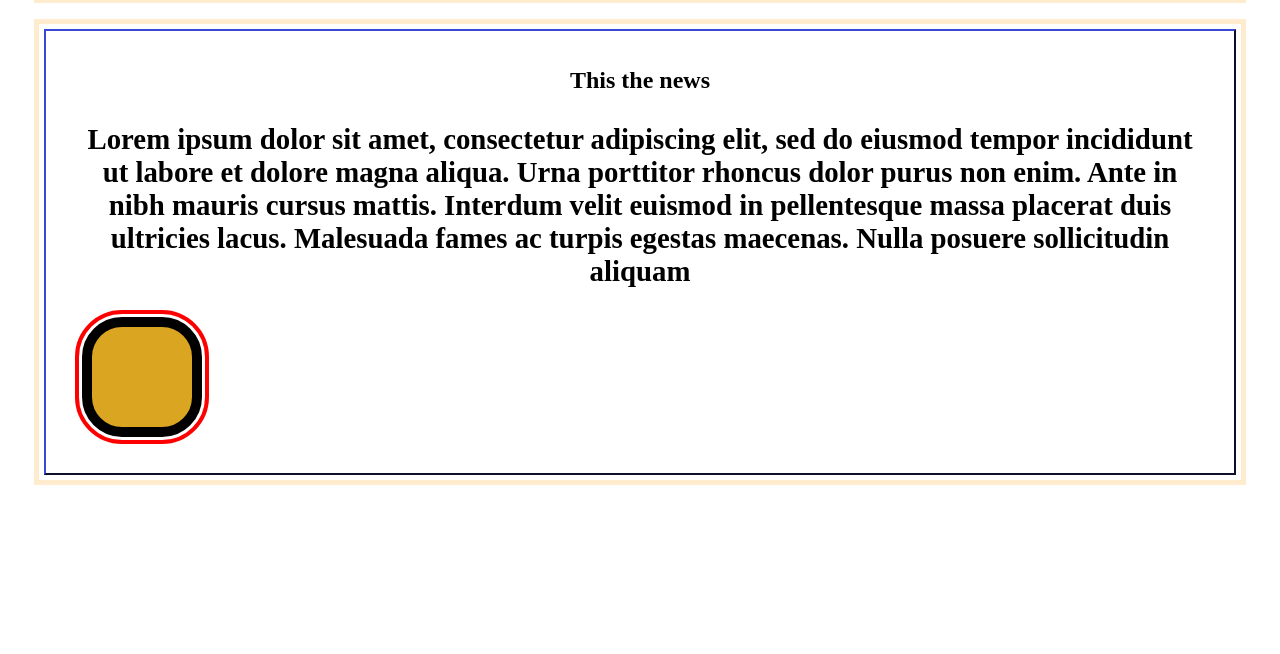
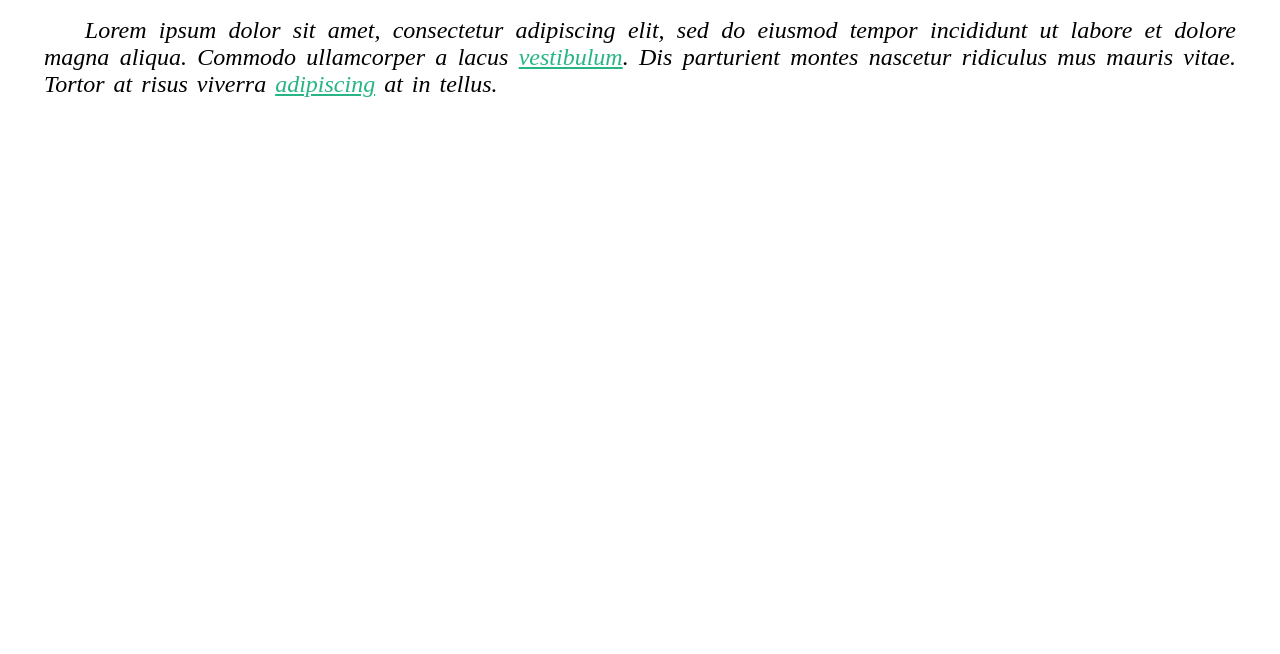
Before and after one commit to alireza-hashemii/HtmlCss-Course, a plain HTML site: page css_course/lesson1.html in a window 1280 px wide. Shown: the part 146-800 px from the top of the page. Drawn offline with Linux system fonts and the light colour scheme.

Commit message:
css typography

```diff
--- a/css_course/lesson1.css
+++ b/css_course/lesson1.css
@@ -5,31 +5,31 @@ h1 {
     font-size: 2rem;
     padding: 1em;
 } */
+
+
+body {
+    padding: 1.5em;
+    font-size: 1.5rem;
+}
+
 p {
-    font-size: 1.20em;
-    width: 10vp;
+    /* text-decoration:underline; */
+    /* text-transform: capitalize; */
+    text-align: justify;
+    text-indent: 1.7em;
+    /* letter-spacing: 0.11em; */
+    font-weight: 500;
+    word-spacing: 3px;
+    font-style: italic;
 }
 
 
-.container {
-    border: 2px outset rgb(37, 43, 129) ;
-    margin: 1.5em;
-    font-size: 1.5rem;
-    text-align: center;
-    padding: 1.5em;
-    outline: 5px solid blanchedalmond;
-    outline-offset: 5px;
+a {
+    cursor: pointer;
+    color: rgb(40, 181, 134);
+
 }
 
-
-.circle {
-    background-color: goldenrod;
-    border: 10px;
-    width: 100px;
-    height: 100px;
-    border-style: solid;
-    border-radius:  40px;
-    outline-offset: 3px;
-    outline: 4px solid red;
-
+a:hover {
+    color: burlywood;
 }
--- a/css_course/lesson1.html
+++ b/css_course/lesson1.html
@@ -7,14 +7,9 @@
     <title>Document</title>
 </head>
 <body>
-    <h1 class="container">Greate to have you</h1>
-
-    <h2 class="container">
-        This the news
-        <p>Lorem ipsum dolor sit amet, consectetur adipiscing elit, sed do eiusmod tempor incididunt ut labore et dolore magna aliqua. Urna porttitor rhoncus dolor purus non enim. Ante in nibh mauris cursus mattis. Interdum velit euismod in pellentesque massa placerat duis ultricies lacus. Malesuada fames ac turpis egestas maecenas. Nulla posuere sollicitudin aliquam </p>
-        <div class="circle">
-
-        </div>
-    </h2>
+    <h1>Css Typography</h1>
+    <p>
+        Lorem ipsum dolor sit amet, consectetur adipiscing elit, sed do eiusmod tempor incididunt ut labore et dolore magna aliqua. Commodo ullamcorper a lacus <a href="">vestibulum</a>. Dis parturient montes nascetur ridiculus mus mauris vitae. Tortor at risus viverra <a href="">adipiscing</a> at in tellus.
+    </p>
 </body>
 </html>
```
